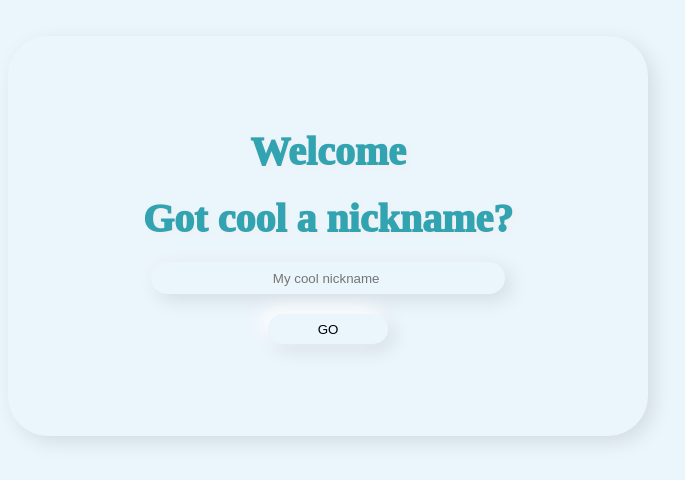
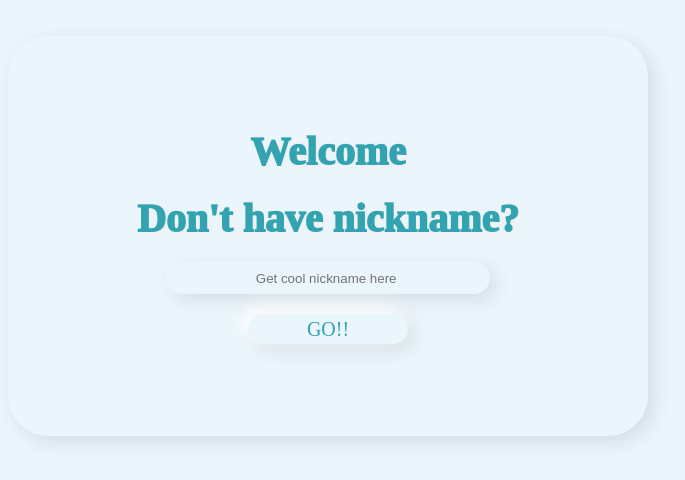
Before and after one commit to AnhTuan4198/ComputerNetworkAssignment, a React (Create React App) app: page / in a window 1280 px wide. Shown: the part 164-644 px from the top of the page, without its empty margins (312-997 px from the left). Built offline with nearby package versions, Linux system fonts and the light colour scheme; no server answers.

Commit message:
adjust some style

```diff
--- a/src/Layout.js
+++ b/src/Layout.js
@@ -5,8 +5,7 @@ import LoginForm from './components/LoginForm';
 import ChatContainer from './chat/ChatContainer';
 import './styles/app/Layout.css'
 
-
-const socketURL = "http://192.168.56.1:8080";
+const socketURL = "http://localhost:8080";
 class Layout extends Component {
     constructor(props){
         super( props );
--- a/src/components/LoginForm.js
+++ b/src/components/LoginForm.js
@@ -40,17 +40,17 @@ class LoginForm extends Component {
           <div className="LoginArea">
             <form onSubmit={this.handleSubmit} id="Login-form">
                 <h2>Welcome</h2>
-                <label htmlFor="nickname"><h2>Got cool a nickname?</h2></label>
+                <label htmlFor="nickname"><h2>Don't have nickname?</h2></label>
                 <input
                     id="nickname"
                     name="nickname"
                     type="text"
-                    placeholder="My cool nickname "
+                    placeholder="Get cool nickname here "
                     autoComplete="off"
                     onChange={this.handlOnchange}
                 />
                 <div id="error">{error? error:null}</div>
-                <button className="btn" type="submit">GO</button>
+                <button disabled={this.state.nickname.length<1} className="btn" type="submit">GO!!</button>
             </form>
           </div>
         );
--- a/src/styles/loginform/Loginform.css
+++ b/src/styles/loginform/Loginform.css
@@ -33,6 +33,7 @@
   background: #ebf5fc;
   -webkit-box-shadow: -6px -6px 20px rgba(255, 255, 255, 0.01), 6px 6px 20px rgba(0, 0, 0, 0.1);
           box-shadow: -6px -6px 20px rgba(255, 255, 255, 0.01), 6px 6px 20px rgba(0, 0, 0, 0.1);
+  text-align: center;
   outline: none;
 }
 
@@ -47,7 +48,7 @@
 
 .LoginArea #Login-form #nickname {
   border: none;
-  width: 350px;
+  width: 50%;
   height: 30px;
   margin: 10px;
   text-align: center;
@@ -64,7 +65,11 @@
 }
 
 .LoginArea #Login-form .btn {
-  width: 120px;
+  font-family: 'Times New Roman', Times, serif;
+  color: #31a3b1;
+  font-weight: 400;
+  font-size: 20px;
+  width: 25%;
   height: 30px;
   background-color: #ebf5fc;
   border-radius: 40px;
--- a/src/styles/loginform/Loginform.scss
+++ b/src/styles/loginform/Loginform.scss
@@ -24,6 +24,7 @@ $textColor:#31a3b1;
         background: $backgoundColor;
         box-shadow: -6px -6px 20px rgba(255,255,255, 0.01),
                      6px 6px 20px rgba(0,0,0, 0.1)  ;
+        text-align: center;
         h2{
             font-family: 'Times New Roman', Times, serif;
             font-size: 40px;
@@ -34,7 +35,7 @@ $textColor:#31a3b1;
         }
         #nickname{
             border:none;
-            width: 350px;
+            width: 50%;
             height: 30px;
             margin: 10px;
             text-align: center;
@@ -51,7 +52,11 @@ $textColor:#31a3b1;
             outline: none;
         }
         .btn{
-            width: 120px;
+            font-family: 'Times New Roman', Times, serif;
+            color: $textColor;
+            font-weight: 400;
+            font-size: 20px;
+            width: 25%;
             height: 30px;
             background-color: $backgoundColor;
             border-radius: 40px;
```
Also changed, not shown: 2 other files (tests, documents, lock files or other folders).
